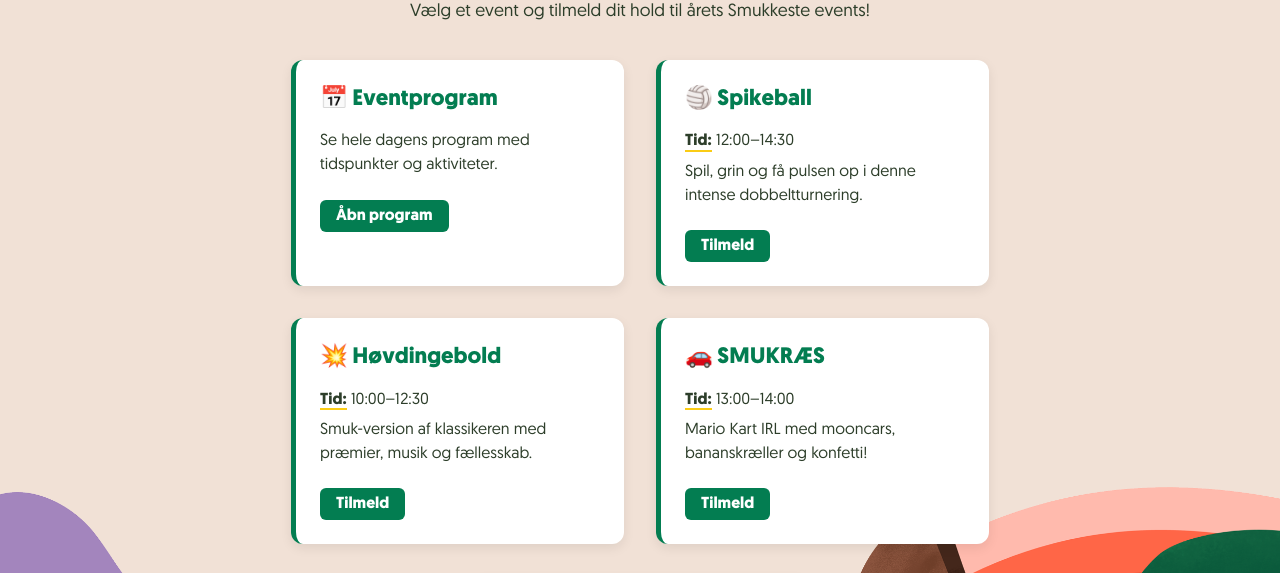
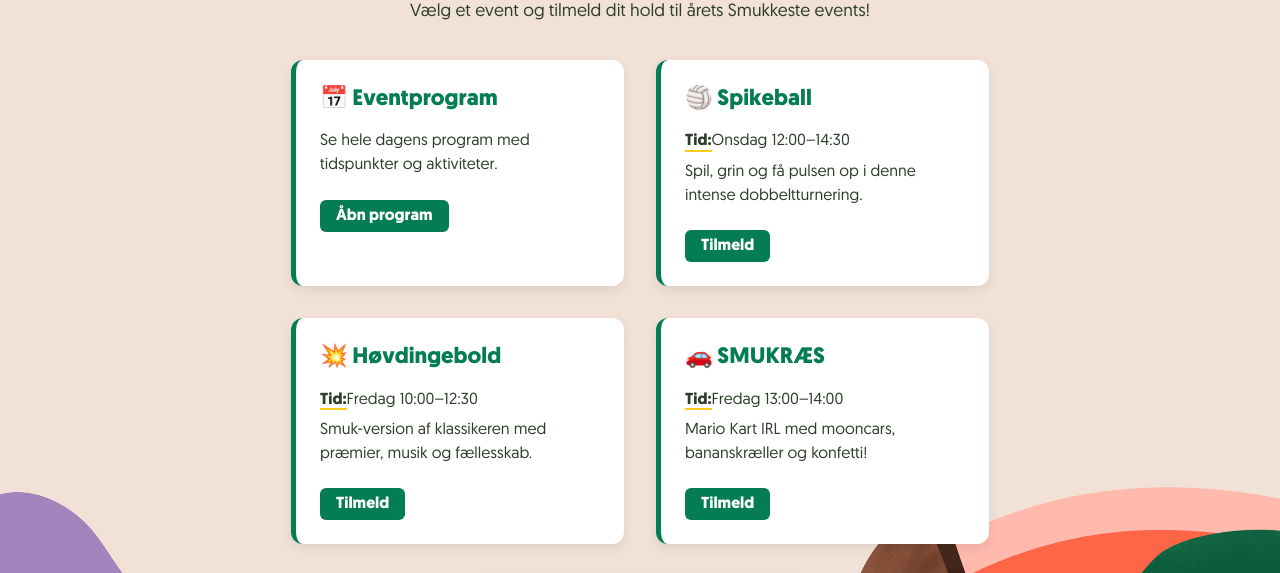
Before and after one commit to MikkelKongsgaard/smuk_tilmelding, a website: page index.html in a window 1280 px wide. Shown: the part 151-724 px from the top of the page. Drawn offline with Linux system fonts and the light colour scheme.

Commit message:
Tidspunkt på eventkort

```diff
--- a/index.html
+++ b/index.html
@@ -171,21 +171,21 @@
 
       <div class="event-card">
         <h2>🏐 Spikeball</h2>
-        <p><strong>Tid:</strong> 12:00–14:30</p>
+        <p><strong>Tid:</strong>Onsdag 12:00–14:30</p>
         <p>Spil, grin og få pulsen op i denne intense dobbeltturnering.</p>
         <a href="spike_form.html">Tilmeld</a>
       </div>
 
       <div class="event-card">
         <h2>💥 Høvdingebold</h2>
-        <p><strong>Tid:</strong> 10:00–12:30</p>
+        <p><strong>Tid:</strong>Fredag 10:00–12:30</p>
         <p>Smuk-version af klassikeren med præmier, musik og fællesskab.</p>
         <a href="høvding_form.html">Tilmeld</a>
       </div>
 
       <div class="event-card">
         <h2>🚗 SMUKRÆS</h2>
-        <p><strong>Tid:</strong> 13:00–14:00</p>
+        <p><strong>Tid:</strong>Fredag 13:00–14:00</p>
         <p>Mario Kart IRL med mooncars, bananskræller og konfetti!</p>
         <a href="smuk_ræs.html">Tilmeld</a>
       </div>
```
